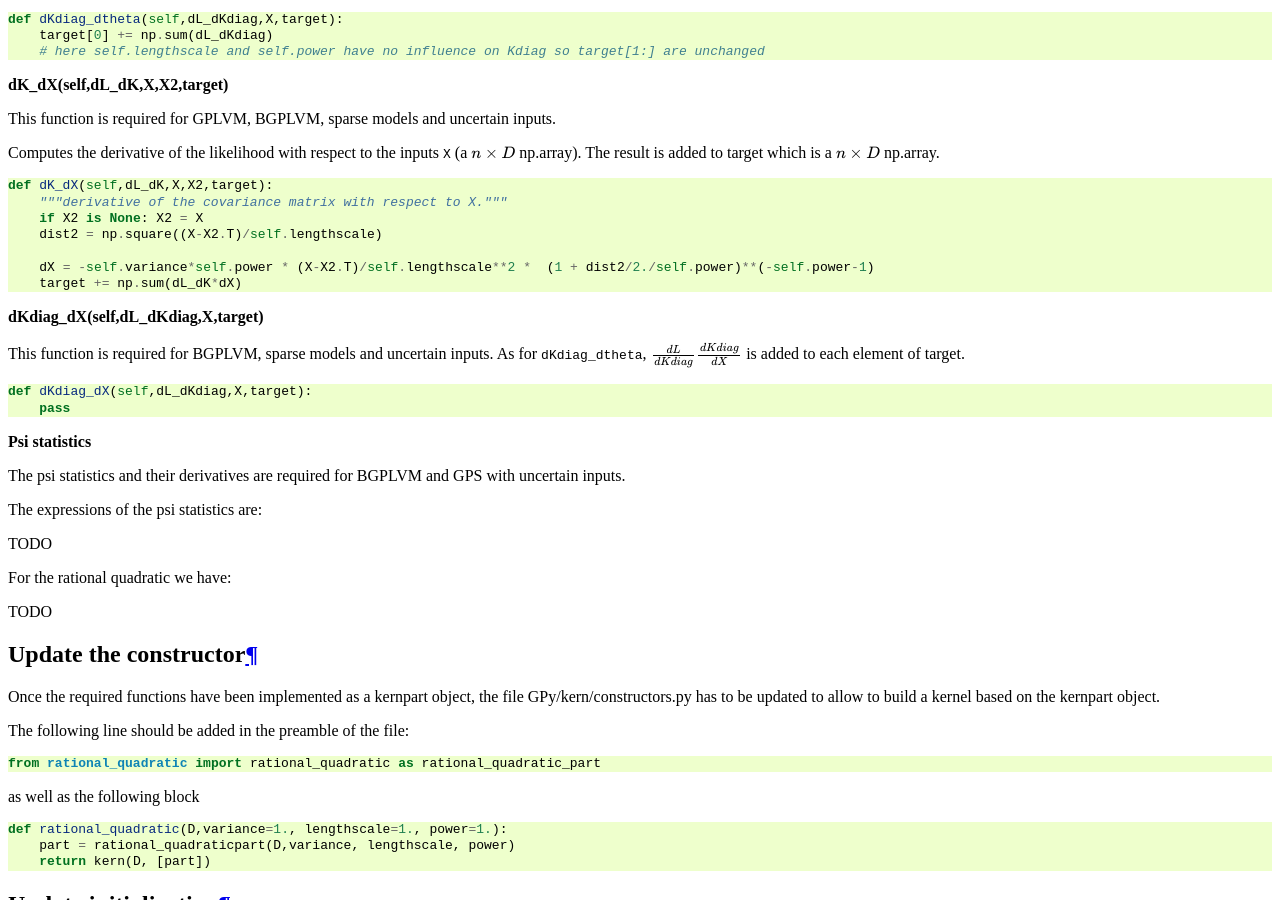
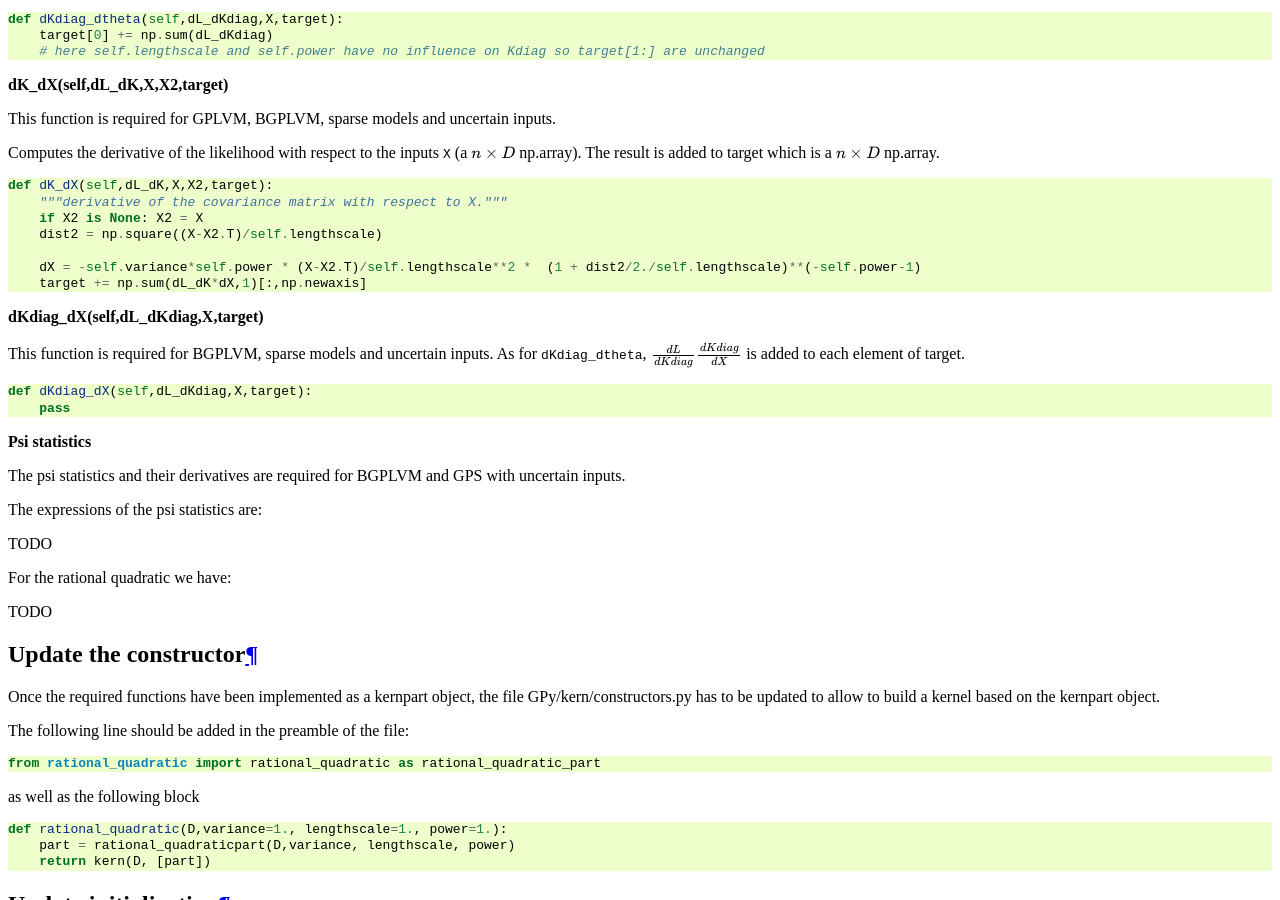
Before and after one commit to SheffieldML/GPy, a Sphinx documentation site: the page built from doc/tuto_creating_new_kernels.rst, in a window 1280 px wide and 900 px high, scrolled down 2277 px. Built offline with Sphinx 7.4.7, drawn with Linux system fonts in a browser that asks for light colours; formulas are drawn with MathJax 3.

Commit message:
Fixed bug in dK_dX for the quadratic kernel

```diff
--- a/doc/tuto_creating_new_kernels.rst
+++ b/doc/tuto_creating_new_kernels.rst
@@ -136,8 +136,8 @@ Computes the derivative of the likelihood with respect to the inputs ``X`` (a :m
         if X2 is None: X2 = X
         dist2 = np.square((X-X2.T)/self.lengthscale)
 
-        dX = -self.variance*self.power * (X-X2.T)/self.lengthscale**2 *  (1 + dist2/2./self.power)**(-self.power-1)
-        target += np.sum(dL_dK*dX)
+        dX = -self.variance*self.power * (X-X2.T)/self.lengthscale**2 *  (1 + dist2/2./self.lengthscale)**(-self.power-1)
+        target += np.sum(dL_dK*dX,1)[:,np.newaxis]
 
 **dKdiag_dX(self,dL_dKdiag,X,target)**
 
```
Also changed, not shown: 1 other file.
